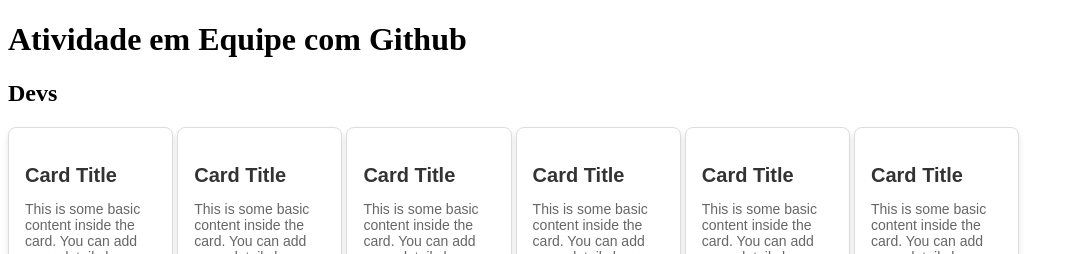
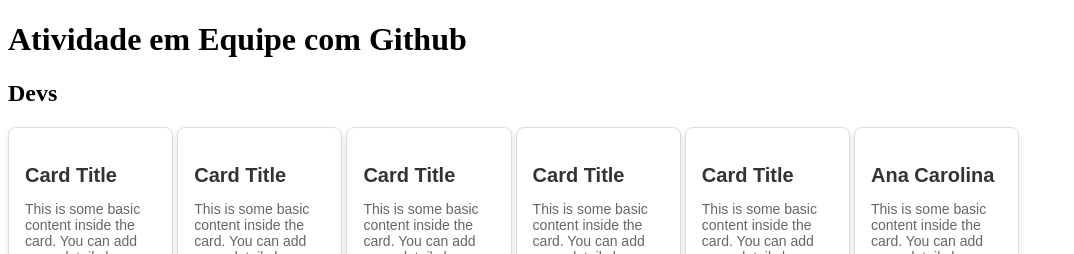
Before and after one commit to RobertSouDev/atividadeGithubEquipe, a React (Vite) app: page / in a window 1280 px wide. Shown: the top 254 px of the page, without its empty margins (0-1074 px from the left). Built offline with nearby package versions, Linux system fonts and the light colour scheme.

Commit message:
Altera o nome do card para Ana Carolina

```diff
--- a/src/components/Devs/CardAna.jsx
+++ b/src/components/Devs/CardAna.jsx
@@ -1,7 +1,7 @@
 export default function CardAna() {
     return (
         <div class="card">
-            <h3 class="card-title">Card Title</h3>
+            <h3 class="card-title">Ana Carolina</h3>
             <p class="card-content">This is some basic content inside the card. You can add more details here.</p>
             <button class="card-button">Learn More</button>
         </div>
```
